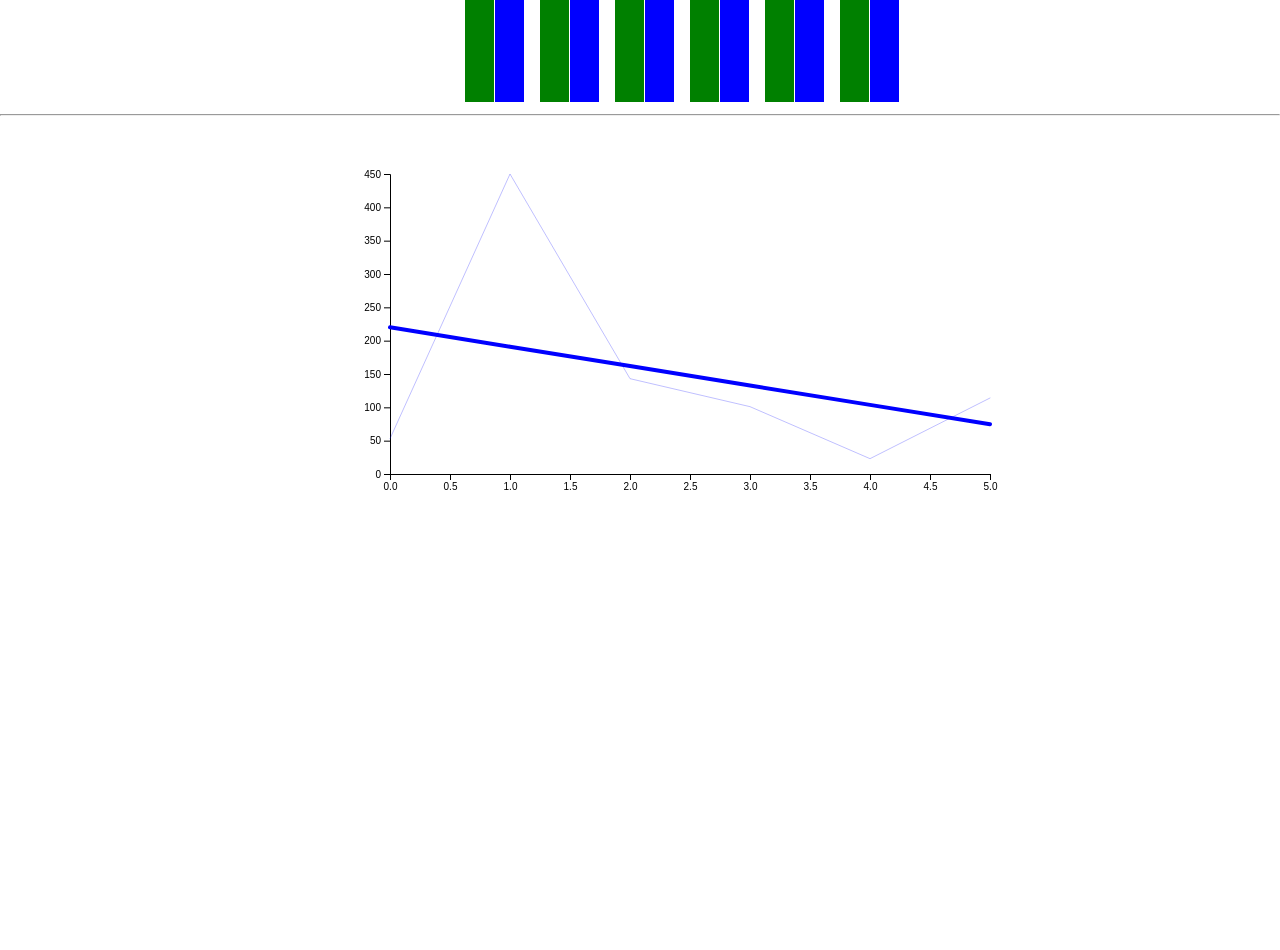
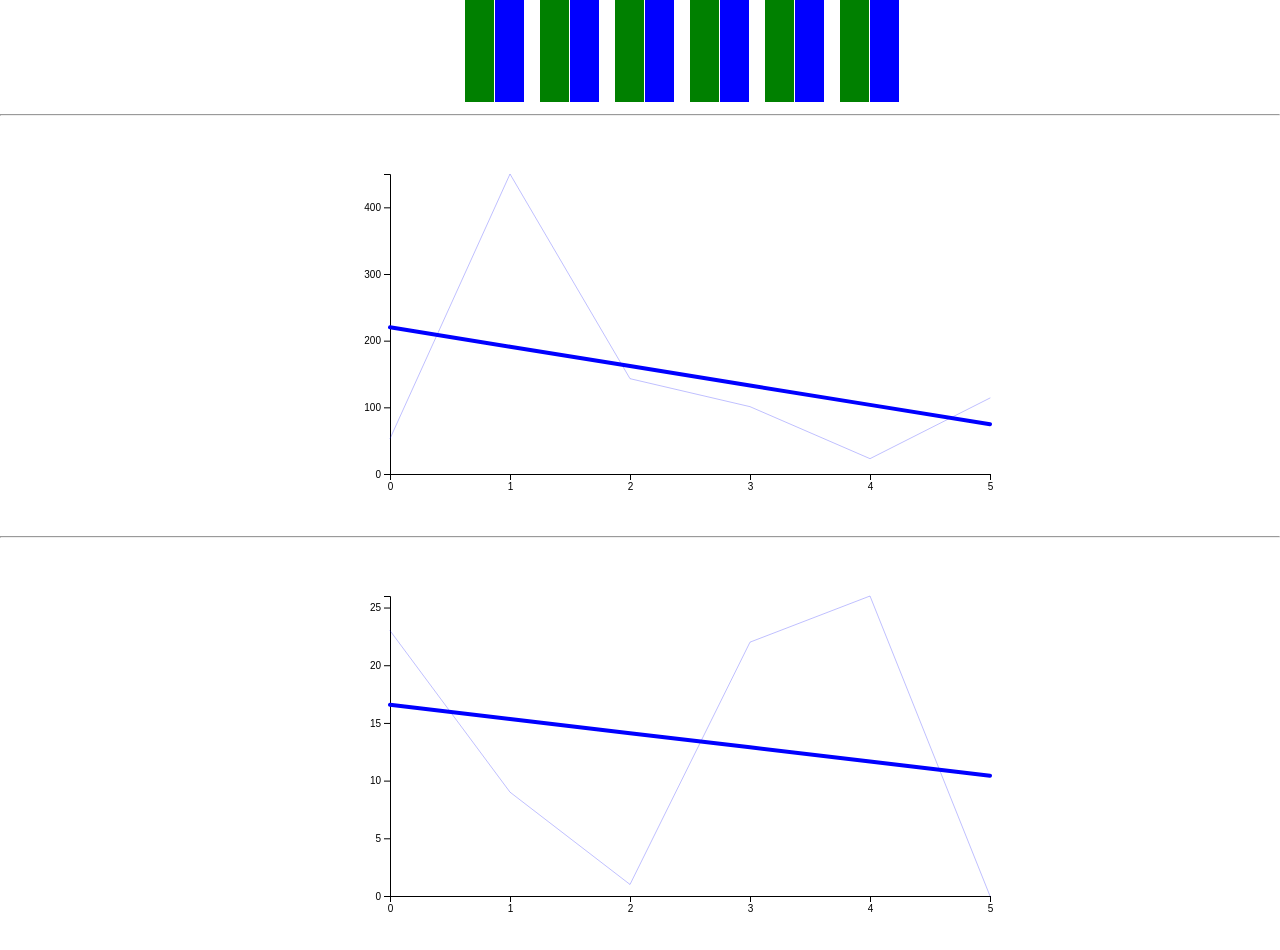
Before and after one commit to glr/metrics, a React (Create React App) app in the folder client/: page / in a window 1280 px wide. Shown: the part 720-1670 px from the top of the page. Before the commit the page ends 1248 px from the top, so only its background shows below. Built offline with nearby package versions, Linux system fonts and the light colour scheme.

Commit message:
Move data around and add second chart to PoC

```diff
--- a/client/src/App.js
+++ b/client/src/App.js
@@ -124,16 +124,16 @@ class LinRegChart extends React.Component {
   }
 
   drawChart() {
-    const forecastError = this.props.data.forecastError.map(x => x*100)
+    const data = this.props.data
     // const scopeChange = this.props.data.scopeChange
     // const sprints = this.props.data.sprints
-    const n = forecastError.length
+    const n = data.length
 
     // Linear Regression using Least Squares for trend line
     const xBar = (n-1)/2
-    const yBar = d3.mean(forecastError)
-    const num = d3.sum(forecastError.map((y, x) => x * y)) - n*xBar*yBar
-    const den = d3.sum(forecastError.map((y, x) => x * x)) - n*xBar*xBar
+    const yBar = d3.mean(data)
+    const num = d3.sum(data.map((y, x) => x * y)) - n*xBar*yBar
+    const den = d3.sum(data.map((y, x) => x * x)) - n*xBar*xBar
     const b = num/den
     const a = yBar - (b * xBar)
 
@@ -155,17 +155,17 @@ class LinRegChart extends React.Component {
     .range([0, width])
 
     const yScale = d3.scaleLinear()
-    .domain([0, d3.max(forecastError)])
+    .domain([0, d3.max(data)])
     .range([height, 0])
 
     svg.append("g")
     .attr("class", "x axis")
     .attr("transform", "translate(0," + height + ")")
-    .call(d3.axisBottom(xScale))
+    .call(d3.axisBottom(xScale).ticks(n))
 
     svg.append("g")
     .attr("class", "y axis")
-    .call(d3.axisLeft(yScale));
+    .call(d3.axisLeft(yScale).ticks(n));
 
     const trendLine = d3.line()
     .x((d, i) => xScale(i))
@@ -176,7 +176,7 @@ class LinRegChart extends React.Component {
     .y(d => yScale(d)) // set the y values for the line generator
 
     svg.append("path")
-    .datum(forecastError)
+    .datum(data)
     .attr("fill", "none")
     .attr("stroke", "rgba(0,0,255,1)")
     .attr("stroke-linejoin", "round")
@@ -185,7 +185,7 @@ class LinRegChart extends React.Component {
     .attr("d", trendLine)
 
     svg.append("path")
-    .datum(forecastError)
+    .datum(data)
     .attr("fill", "none")
     .attr("stroke", "rgba(0,0,255,0.25)")
     .attr("stroke-linejoin", "round")
@@ -210,7 +210,9 @@ function App() {
       <TeamHeader data={headData} team="sdm"/>
       <BarChart data={history} chart="sdmChart"/>
       <hr />
-      <LinRegChart data={linearData} chart="sdmLinChart"/>
+      <LinRegChart data={linearData.forecastError.map(x => x*100)} chart="sdmForecastErrorLineChart"/>
+      <hr />
+      <LinRegChart data={linearData.scopeChange.map(x => x*100)} chart="sdmScopeChangeLineChart"/>
     </div>
   );
 }
```
